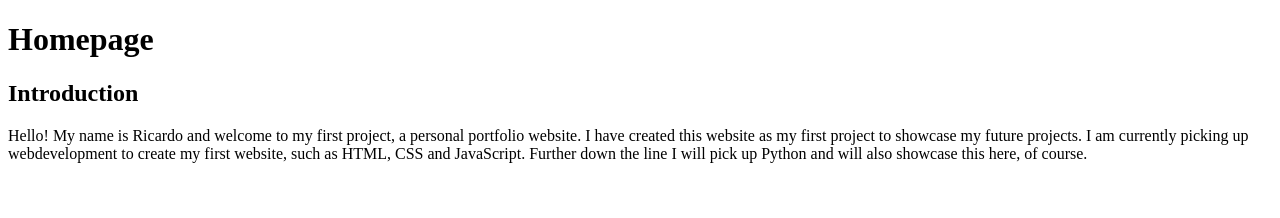
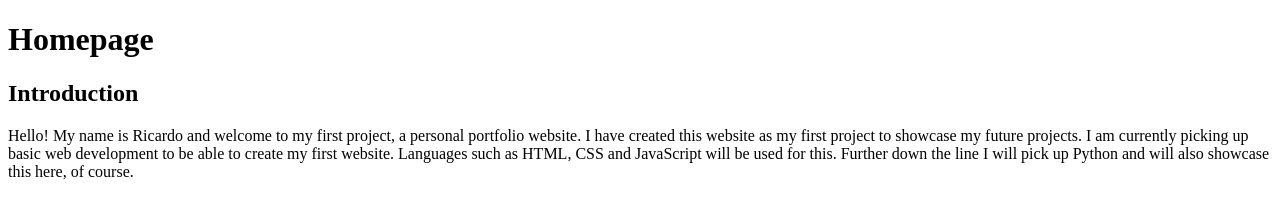
Before and after one commit to SevenNightsDarkCrow/SevenNightsDarkCrow.github.io, a plain HTML site: page index.html in a window 1280 px wide. Drawn offline with Linux system fonts and the light colour scheme.

Commit message:
Update index.html

```diff
--- a/index.html
+++ b/index.html
@@ -7,7 +7,7 @@
   <h1>Homepage</h1>
   <div id="Introduction">
     <h2>Introduction</h2>
-      <p>Hello! My name is Ricardo and welcome to my first project, a personal portfolio website. I have created this website as my first project to showcase my future projects. I am currently picking up webdevelopment to create my first website, such as HTML, CSS and JavaScript. Further down the line I will pick up Python and will also showcase this here, of course.</p>
+      <p>Hello! My name is Ricardo and welcome to my first project, a personal portfolio website. I have created this website as my first project to showcase my future projects. I am currently picking up basic web development to be able to create my first website. Languages such as HTML, CSS and JavaScript will be used for this. Further down the line I will pick up Python and will also showcase this here, of course.</p>
   </div>
 </body>
 </html>
```
